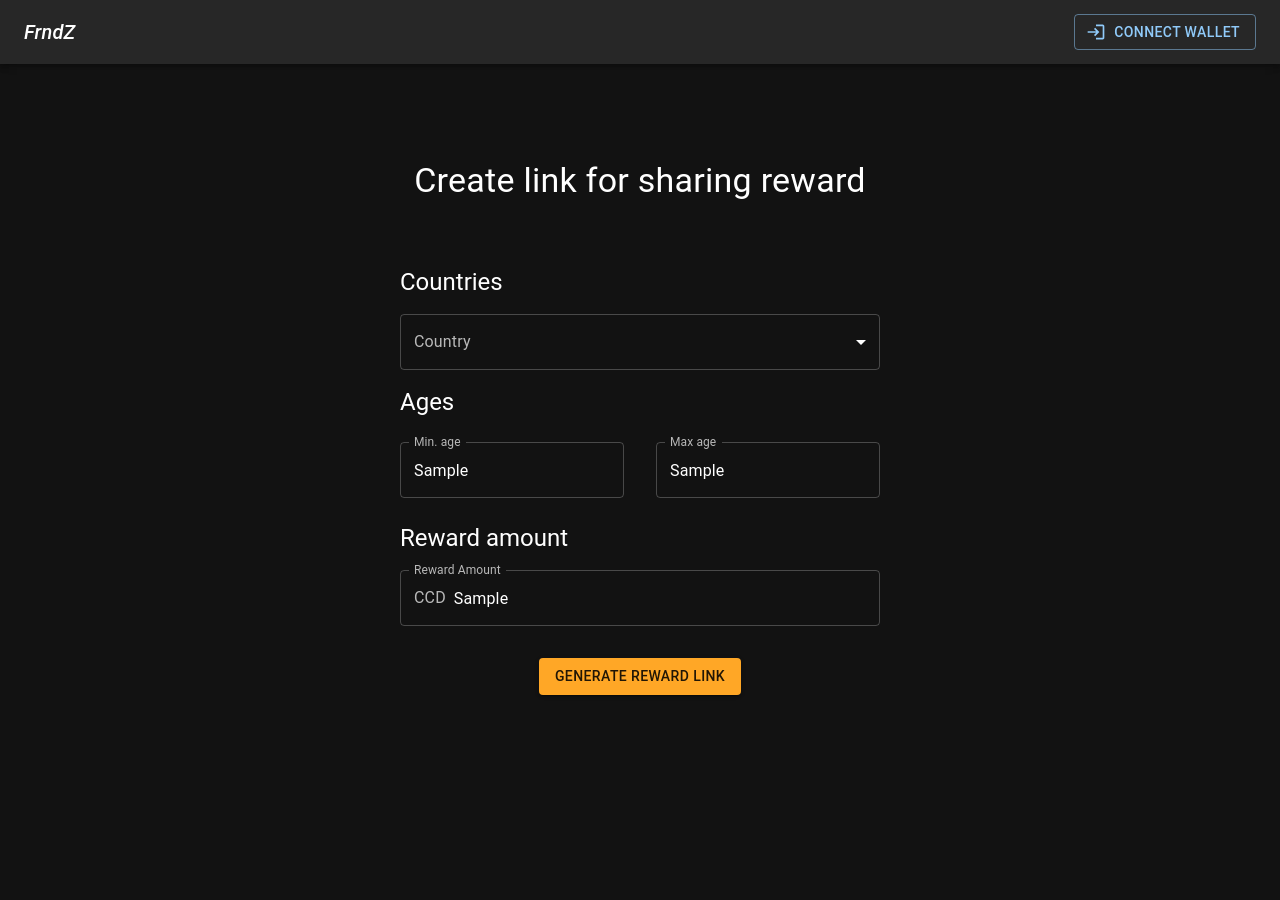
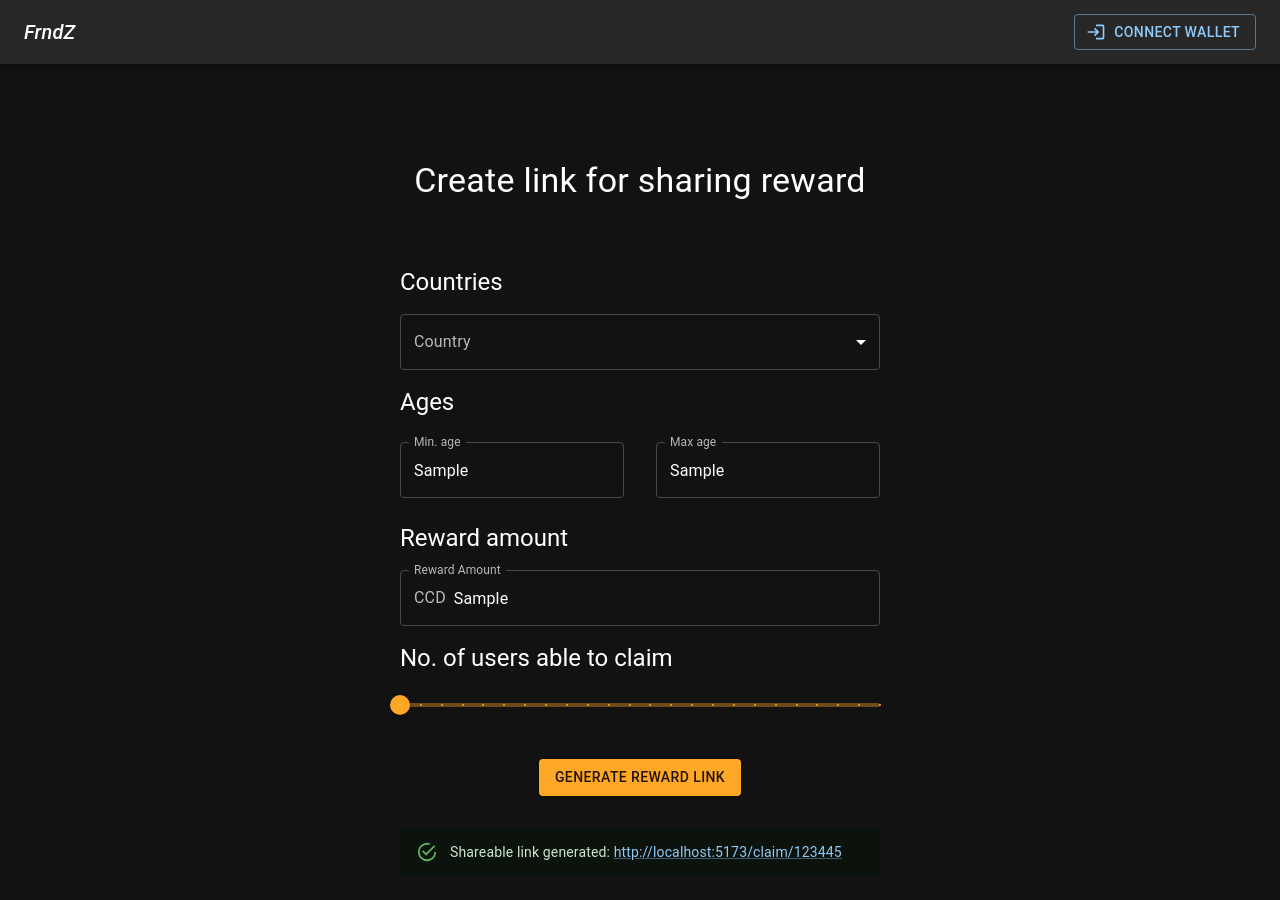
Before and after one commit to NewearthartTech/FriendZone_frontend, a React (Vite) app: page /upload in a window 1280 px wide. Both pictures are taken after typing "Sample", "Sample", "Sample" into the empty fields and a click on the button "GENERATE REWARD LINK". Shown: the top 900 px of the page. Before the commit the page ends 800 px from the top, so only its background shows below. Built offline with nearby package versions, Linux system fonts and the light colour scheme.

Commit message:
update link share mock

```diff
--- a/src/pages/upload.tsx
+++ b/src/pages/upload.tsx
@@ -1,10 +1,21 @@
-import { Box, Button, Chip, FormControl, InputAdornment, InputLabel, MenuItem, Select, SelectChangeEvent, Stack, TextField, Typography } from '@mui/material'
+import { Alert, Link, Box, Button, Chip, FormControl, InputAdornment, InputLabel, MenuItem, Select, SelectChangeEvent, Stack, TextField, Typography, Slider } from '@mui/material'
 import React, { useState } from 'react'
 import { countries } from "../utils/countries"
 import { ShareReward } from '../utils/types';
 const Upload = () => {
-    const [countryCode, setCountryCode] = useState<string>();
-    const [shareReward, setShareReward] = useState<ShareReward>()
+    const [shareReward, setShareReward] = useState<ShareReward>(
+        {
+            maxUsers: 1,
+            countries: []
+        }
+    )
+    const [generatedLink, setGeneratedLink] = useState<string>();
+    const generateLink = async () => {
+        await setTimeout(() => {
+            setGeneratedLink("http://localhost:5173/claim/123445")
+        },
+            1000)
+    }
     return (
         <Box sx={{ textAlign: "center" }} mt={12}>
             <Typography mx="auto" mb={8} variant="h4" gutterBottom>Create link for sharing reward</Typography>
@@ -56,9 +67,26 @@ const Upload = () => {
                     startAdornment: <InputAdornment position="start">CCD</InputAdornment>,
                 }} label="Reward Amount" inputProps={{ inputMode: 'numeric', pattern: '/[^0-9\.]+/g' }} fullWidth />
 
-                <Button variant="contained" color="warning" sx={{ marginTop: 4 }}>
+                <Typography variant="h5" my={2} textAlign="left">No. of users able to claim</Typography>
+                <Slider
+                    color="warning"
+                    aria-label="Max Users"
+                    value={shareReward?.maxUsers}
+                    onChange={(event: Event, newValue: number | number[]) => {
+                        setShareReward({ ...shareReward!, maxUsers: newValue as number })
+                    }}
+                    valueLabelDisplay="auto"
+                    step={1}
+                    marks
+                    min={1}
+                    max={24}
+                />
+                {shareReward.rewardAmount && (<Typography variant="body2" textAlign="right" color="gray">{Number(shareReward.rewardAmount) / (shareReward.maxUsers ?? 1)} CCD for each user</Typography>)}
+                <Button onClick={() => generateLink()} variant="contained" color="warning" sx={{ marginY: 4 }}>
                     Generate reward link
                 </Button>
+
+                {generatedLink && (<Alert sx={{ mb: 4 }} severity="success">Shareable link generated: <Link variant="inherit" href={generatedLink}>{generatedLink}</Link></Alert>)}
             </Box>
         </Box>
     )
--- a/src/utils/types.ts
+++ b/src/utils/types.ts
@@ -3,4 +3,6 @@ export type ShareReward = {
 	link?: string;
 	minAge?: string | number;
 	maxAge?: string | number;
+	rewardAmount?: string | number;
+	maxUsers?: number;
 };
```
